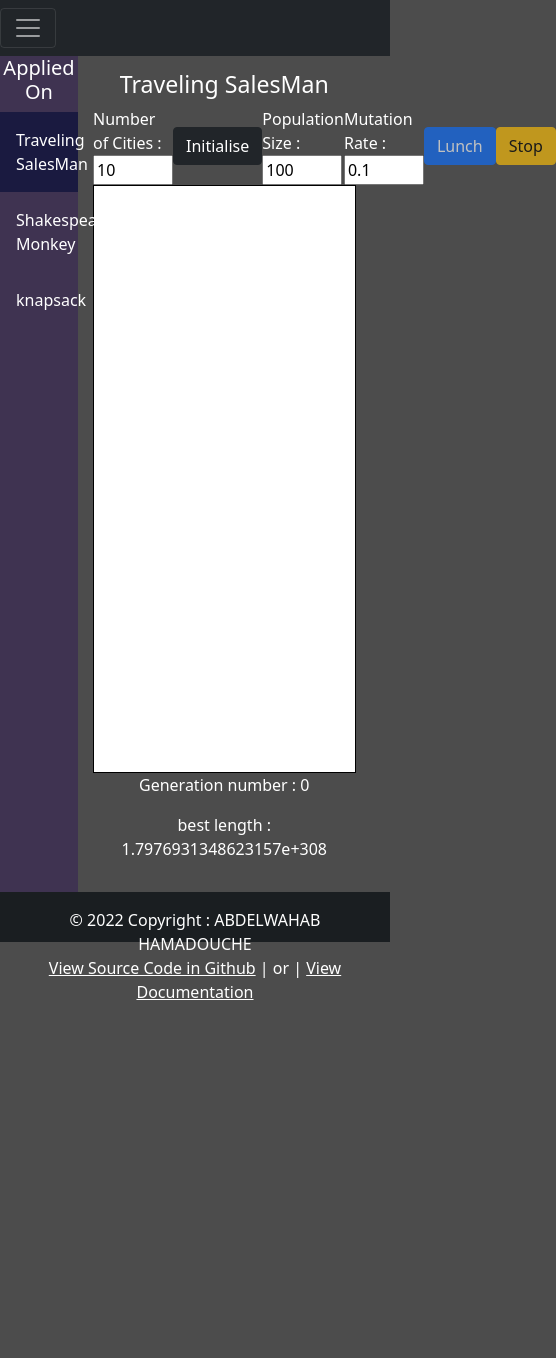
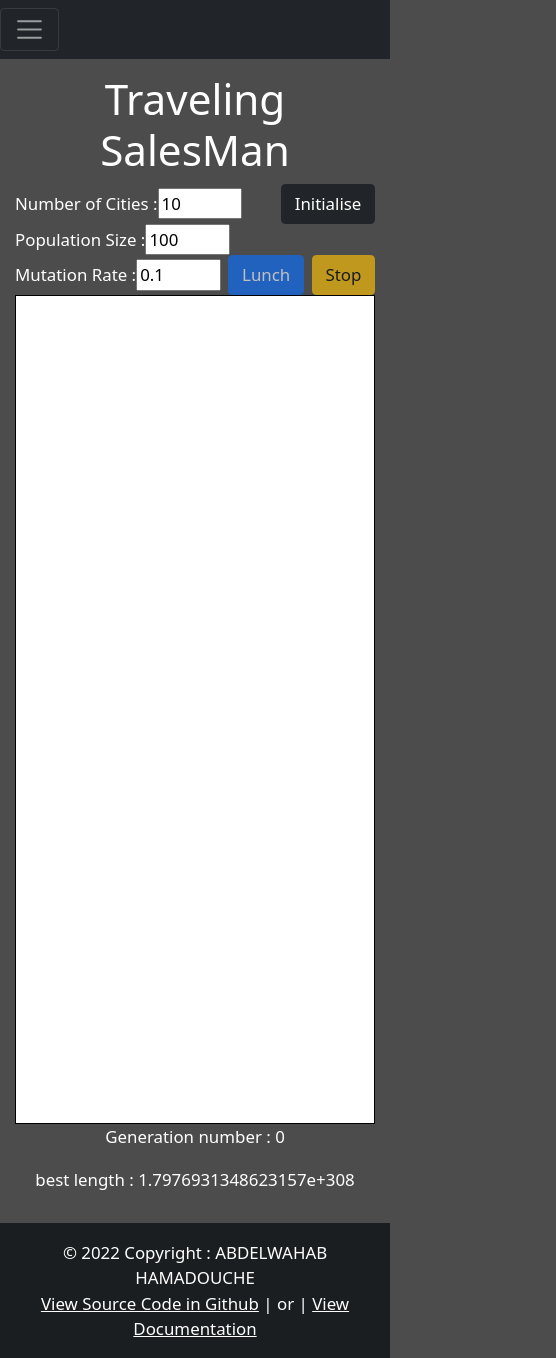
Before and after one commit to kinof28/algorithms-application, an Angular app: page / in a window 390 px wide. Shown: the whole page, 556 px wide, since content can reach past the window. Before the commit the page ends 1004 px from the top, so only its background shows below. Built offline with nearby package versions, Linux system fonts and the light colour scheme.

Commit message:
fix responsivness nb:need some fixes

```diff
--- a/src/app/app.component.css
+++ b/src/app/app.component.css
@@ -1,5 +1,6 @@
 .content {
   min-height: 100%;
+  /*min-height: 97%;*/
 }
 
 .content-inside {
--- a/src/app/components/footer/footer.component.css
+++ b/src/app/components/footer/footer.component.css
@@ -4,6 +4,6 @@
   flex-direction: row;
   justify-content: space-around;
   flex-wrap: wrap;
-  height: 50px;
-  margin-top: -50px;
+  /*height: 3rem;*/
+  margin-top: -3rem;
 }
--- a/src/app/components/genetic-algorithms/genetic-algorithms.component.css
+++ b/src/app/components/genetic-algorithms/genetic-algorithms.component.css
@@ -6,7 +6,6 @@ canvas {
 .wrapper {
   display: flex;
   flex-direction: column;
-  /*min-height: 80%;*/
 }
 .hidden{
   display: none;
@@ -19,4 +18,5 @@ input {
   display: flex;
   justify-content: space-between;
   align-items: center;
+  flex-wrap: wrap;
 }
--- a/src/app/components/genetic-algorithms/genetic-algorithms.component.html
+++ b/src/app/components/genetic-algorithms/genetic-algorithms.component.html
@@ -1,8 +1,8 @@
 <app-side-bar label="Applied On" [problems]="['Traveling SalesMan','Shakespeare Monkey','knapsack']"
               (problemChanged)="changeProblem($event)">
-  <h3 class="text-center">
+  <h4 class="text-center">
     {{problem}}
-  </h3>
+  </h4>
   <div class="wrapper" [ngClass]="{'hidden':problem!=='Traveling SalesMan'}">
     <div class="action-area">
       <div>
--- a/src/app/components/genetic-algorithms/genetic-algorithms.component.ts
+++ b/src/app/components/genetic-algorithms/genetic-algorithms.component.ts
@@ -39,8 +39,8 @@ export class GeneticAlgorithmsComponent implements OnInit, AfterViewInit {
 
   ngAfterViewInit(): void {
     this.canvas = this.canvasRef.nativeElement;
-    this.canvas.height = Math.max(300, (document.body.clientHeight - 0.2 * document.body.clientHeight));
-    this.canvas.width = Math.max(300, (document.body.clientWidth - 0.25 * document.body.clientWidth));
+    this.canvas.height = (document.body.clientHeight - 0.2 * document.body.clientHeight);
+    this.canvas.width = (document.body.clientWidth - 0.25 * document.body.clientWidth);
     this.context = <CanvasRenderingContext2D>this.canvas.getContext('2d');
     this.context.fillStyle = "#FFFFFF";
     this.context.fillRect(0, 0, this.canvas.width, this.canvas.height);
--- a/src/app/components/side-bar/side-bar.component.css
+++ b/src/app/components/side-bar/side-bar.component.css
@@ -40,3 +40,11 @@
   position: sticky;
   top: 0;
 }
+@media (max-width: 500px) {
+  .sidebar{
+    display: none;
+  }
+  .main{
+    width: 100%;
+  }
+}
--- a/src/app/components/side-bar/side-bar.component.html
+++ b/src/app/components/side-bar/side-bar.component.html
@@ -1,6 +1,6 @@
 <div class="wrapper">
   <div class="sidebar">
-    <h5 class="text-center">{{label}}</h5>
+    <h6 class="text-center">{{label}}</h6>
     <a *ngFor="let problem of problems" (click)="problemClicked(problem)"
        [ngClass]="{'active':problem==activeProblem}">{{problem}}</a>
   </div>
--- a/src/styles.css
+++ b/src/styles.css
@@ -2,6 +2,25 @@
 html, body {
   height: 100%;
   margin: 0;
+  font-size: 2vh;
+}
+h1{
+  font-size: 8vh;
+}
+h2{
+  font-size: 7vh;
+}
+h3{
+  font-size: 6vh;
+}
+h4{
+  font-size: 5vh;
+}
+h5{
+  font-size: 4vh;
+}
+h6{
+  font-size: 3vh;
 }
 body{
   background-color: rgba(0,0,0,70%)!important;
```
